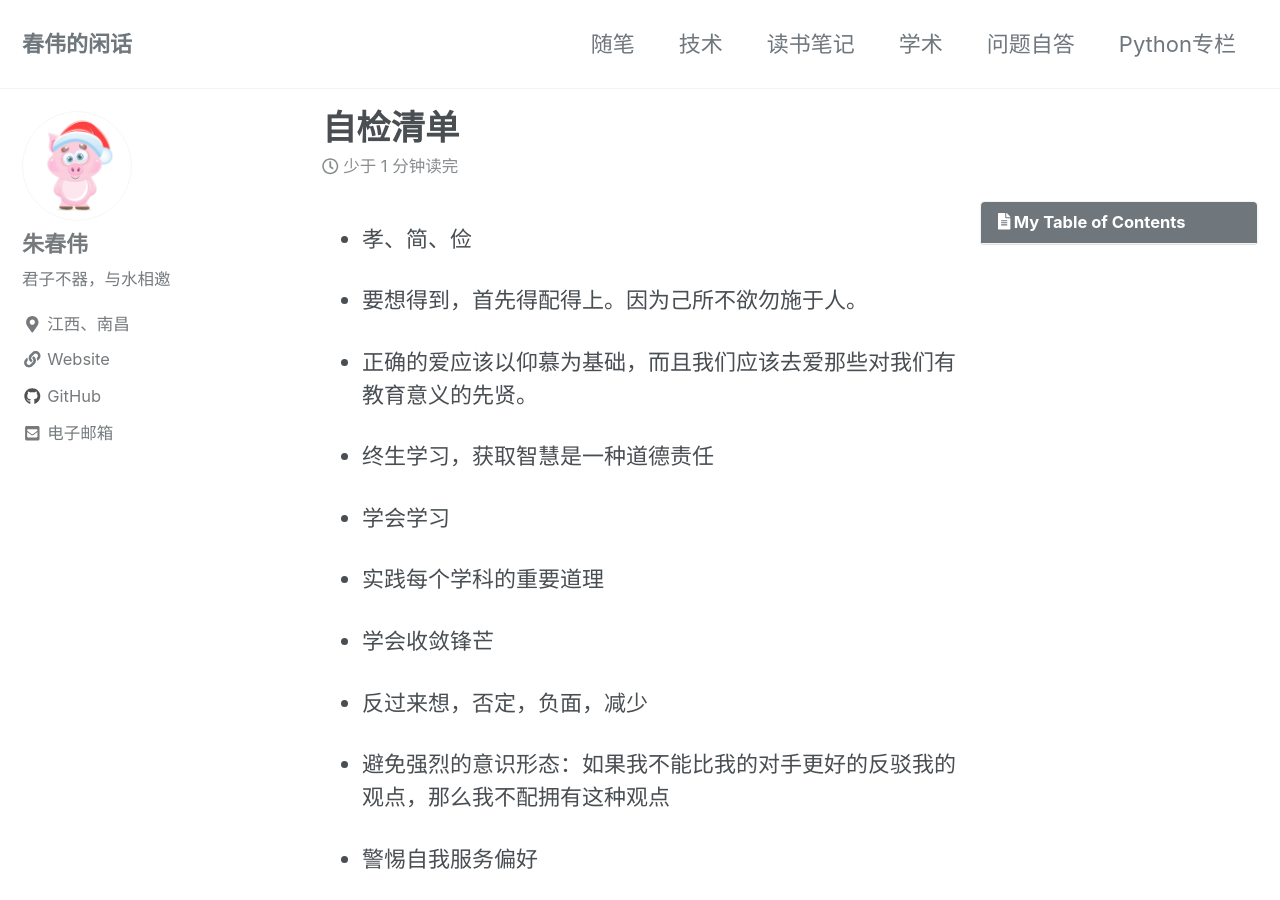
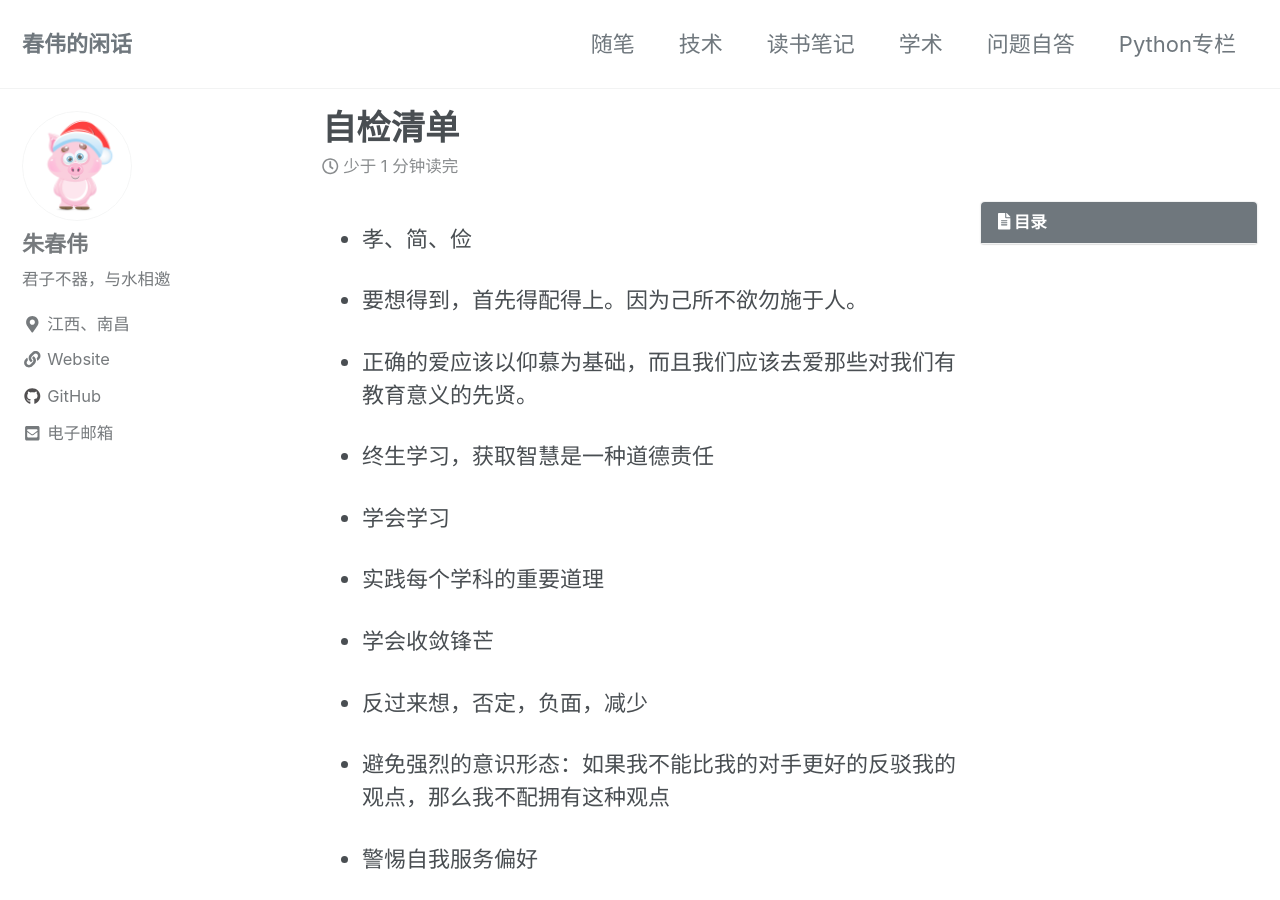
Before and after one commit to chunweizhu/chunweizhu.github.io, a Jekyll site: the page built from _posts/literary/2020-03-20-self-check.md, in a window 1280 px wide and 900 px high. Built offline with Jekyll 4.4.1, drawn with Linux system fonts in a browser that asks for light colours; cached includes are drawn as plain includes.

Commit message:
some details changes

```diff
--- a/_posts/literary/2020-03-20-self-check.md
+++ b/_posts/literary/2020-03-20-self-check.md
@@ -2,7 +2,7 @@
 date: 2019-03-18
 title: 自检清单
 toc: ture   #给文章自动加上目录
-toc_label: "My Table of Contents"
+toc_label: "目录"
 categories:
   - literary
 #toc_icon: "cog"
```
Also changed, not shown: _posts/Python/2019-08-06-python-environment-setting.md (+3 -1 lines).
